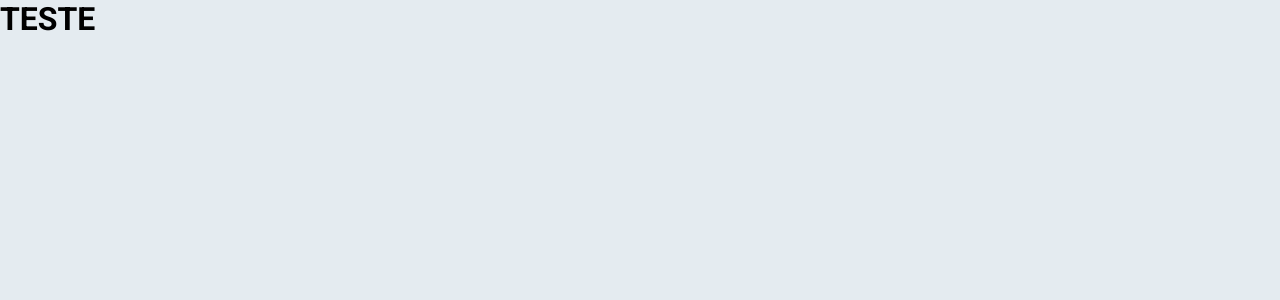
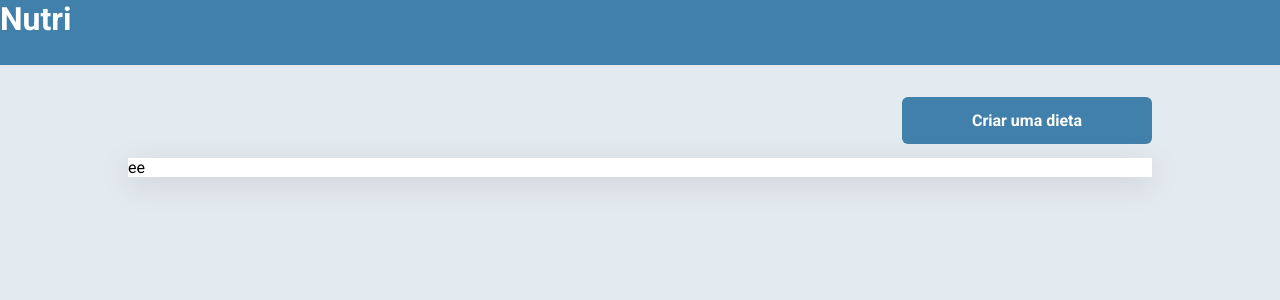
Before and after one commit to Seveshy/projeto-nutri, a React (Vite) app: page / in a window 1280 px wide. Shown: the top 300 px of the page. Built offline with nearby package versions, Linux system fonts and the light colour scheme; a web font is replaced by a local one.

Commit message:
Botão de criar dieta

```diff
--- a/src/App.tsx
+++ b/src/App.tsx
@@ -1,4 +1,6 @@
 import { ThemeProvider } from 'styled-components'
+import { Header } from './components/Header'
+import { Nutrition } from './pages/Nutrition'
 import { defaultTheme } from './src/default'
 import { GlobalStyle } from './src/global'
 
@@ -7,7 +9,8 @@ function App() {
   return (
     <ThemeProvider theme={defaultTheme}>
       <GlobalStyle />
-      <h1>TESTE</h1>
+      <Header />
+      <Nutrition />
     </ThemeProvider>
   )
 }
--- /dev/null
+++ b/src/components/Header/index.tsx
@@ -0,0 +1,9 @@
+import { ContainerHeader } from "./styles";
+
+export function Header() {
+  return (
+    <ContainerHeader>
+      <h1>Nutri</h1>
+    </ContainerHeader>
+  );
+}
--- /dev/null
+++ b/src/components/Header/styles.ts
@@ -0,0 +1,11 @@
+import styled from "styled-components";
+
+export const ContainerHeader = styled.header`
+    width: 100%;
+    height: 65px;
+    background: ${props => props.theme["gray-500"]};
+
+    h1 {
+       color: ${props => props.theme.white};
+    }
+`
--- /dev/null
+++ b/src/pages/Nutrition/components/DietButton/index.tsx
@@ -0,0 +1,9 @@
+import { ContainerDiet } from "./styles";
+
+export function ButtonDiet() {
+    return (
+        <ContainerDiet>
+            Criar uma dieta
+        </ContainerDiet>
+    )
+}
--- /dev/null
+++ b/src/pages/Nutrition/components/DietButton/styles.ts
@@ -0,0 +1,11 @@
+import styled from "styled-components";
+
+export const ContainerDiet = styled.button`
+    background: ${props => props.theme["gray-500"]};
+    padding: 14px;
+    width: 250px;
+    border: none;
+    border-radius: 6px;
+    font-weight: bold;
+    color: ${props => props.theme["white"]};
+`
--- /dev/null
+++ b/src/pages/Nutrition/index.tsx
@@ -0,0 +1,13 @@
+import { ButtonDiet } from "./components/DietButton";
+import { Container, ContainerButton, Wrapper } from "./styles";
+
+export function Nutrition() {
+  return (
+    <Container>
+      <ContainerButton>
+        <ButtonDiet />
+      </ContainerButton>
+      <Wrapper>ee</Wrapper>
+    </Container>
+  );
+}
--- /dev/null
+++ b/src/pages/Nutrition/styles.ts
@@ -0,0 +1,22 @@
+import styled from "styled-components";
+
+export const Container = styled.main`
+    display: flex;
+    margin-top: 2rem;
+    flex-direction: column;
+    justify-content: center;
+    align-items: center;
+`
+
+export const ContainerButton = styled.div`
+    display: flex;
+    width: 80%;
+    justify-content: flex-end;
+`
+
+export const Wrapper = styled.div`
+    background: ${props => props.theme.white};
+    width: 80%;
+    margin-top: 14px;
+    box-shadow: rgba(100, 100, 111, 0.2) 0px 7px 29px 0px;
+`
--- a/src/src/default.ts
+++ b/src/src/default.ts
@@ -3,7 +3,6 @@ export const defaultTheme = {
 
     'gray-100': '#e4ebf0',
     'gray-200': '#bdd1de',
-    'gray-300': '#8ab3cf',
     'gray-400': '#8ab3cf',
     'gray-500': '#4180ab',
 
```
